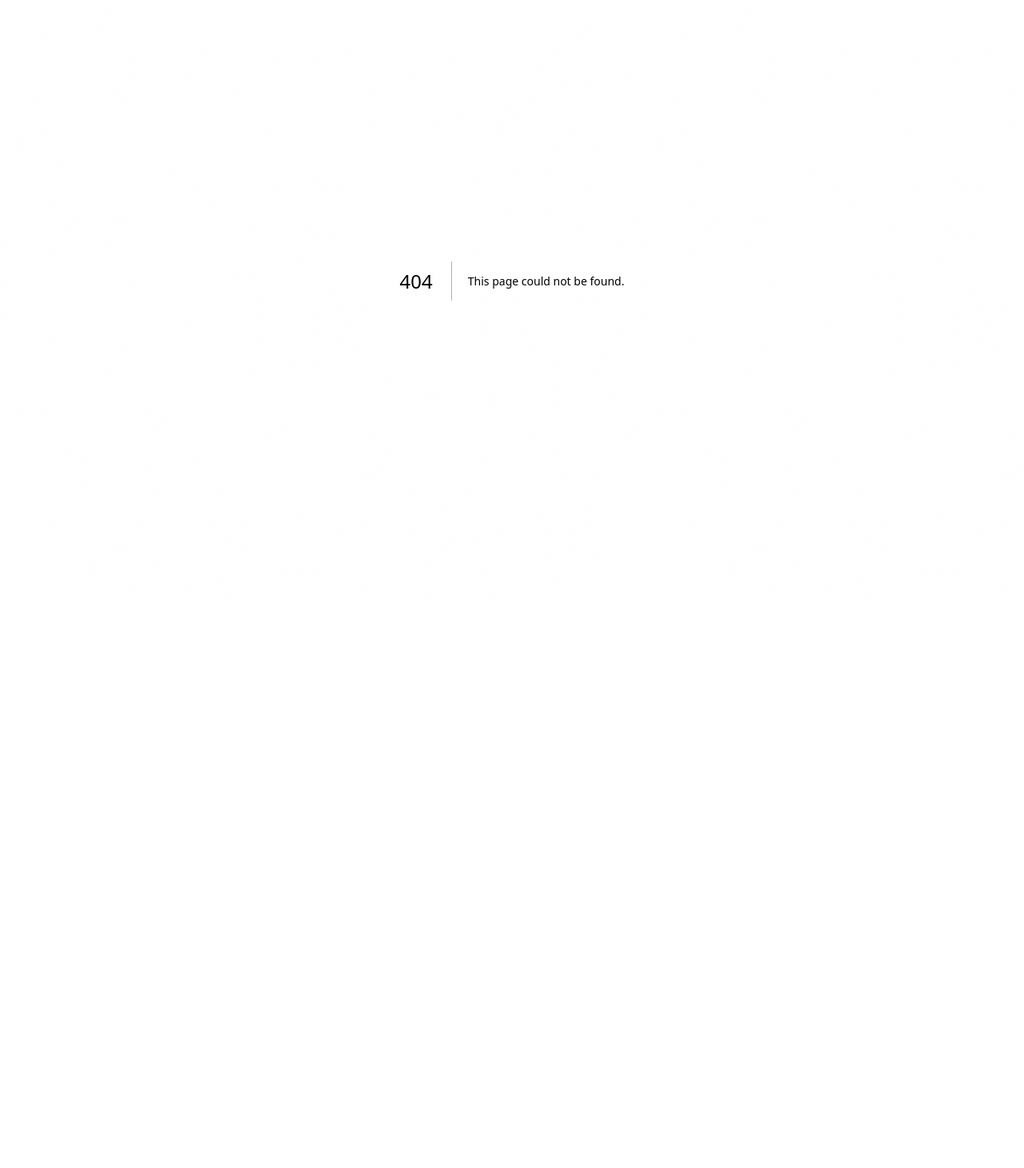
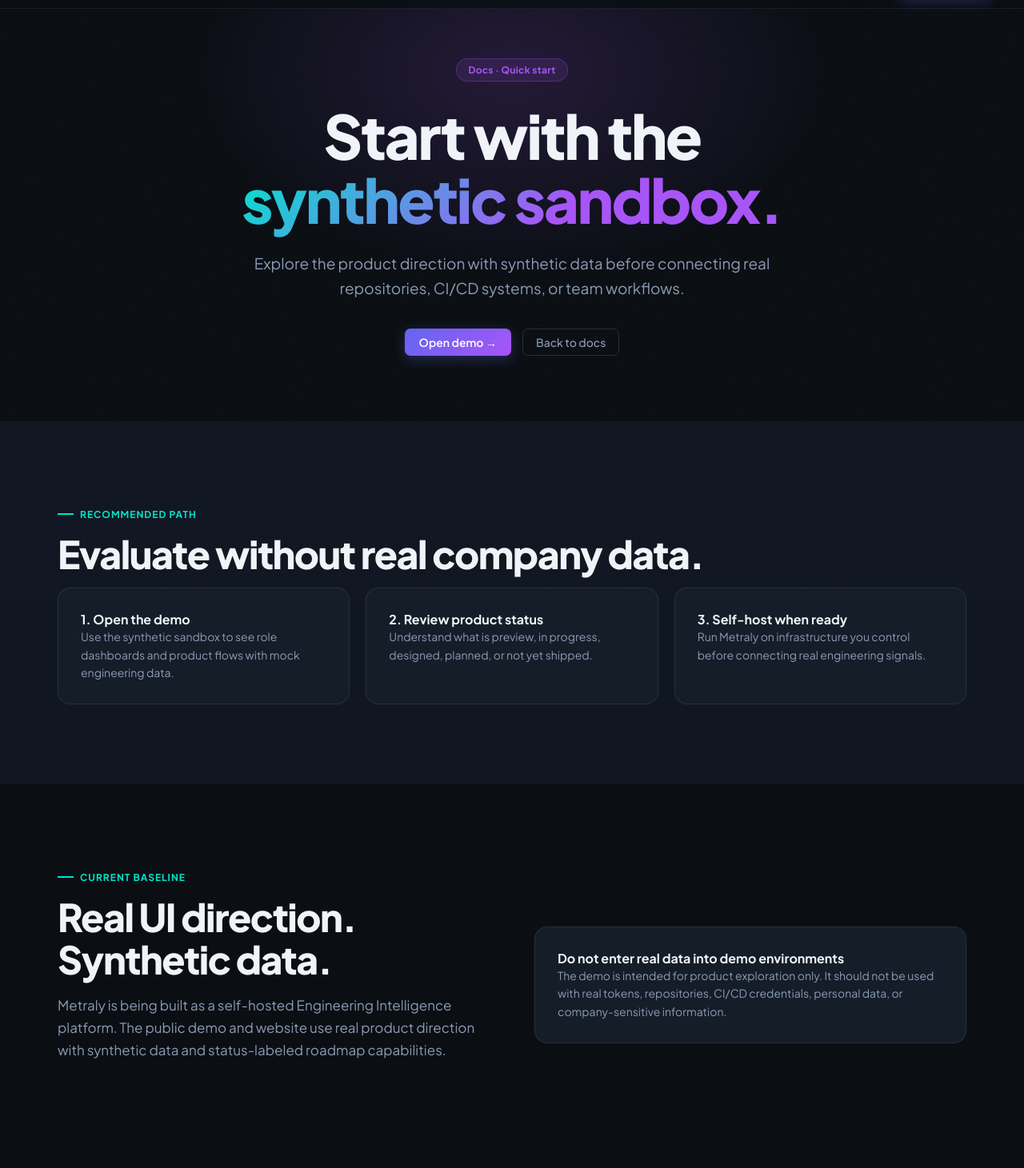
Before and after one commit to getmetraly/website, a Next.js app: page /docs/quick-start in a window 1280 px wide. Before the commit this address had no page. Shown: the part 49-1510 px from the top of the page at 80% size. Before the commit the page ends 800 px from the top, so only its background shows below. Built offline with nearby package versions, Linux system fonts and the light colour scheme.

Commit message:
feat(docs): add quick start page

```diff
--- /dev/null
+++ b/app/docs/quick-start/page.tsx
@@ -0,0 +1,53 @@
+import Link from "next/link";
+import { SiteShell } from "@/components/site-shell";
+import styles from "@/components/marketing/marketing.module.css";
+
+export const metadata = {
+  title: "Quick Start — Metraly Docs",
+  description: "Start exploring Metraly with the synthetic demo, source repository, and self-hosted deployment path.",
+};
+
+export default function QuickStartDocsPage() {
+  return (
+    <SiteShell>
+      <main className={styles.page}>
+        <section className={styles.hero}>
+          <div className={styles.heroGlow} />
+          <div className={styles.badge}>Docs · Quick start</div>
+          <h1 className={styles.heroTitle}>Start with the<br /><span className={styles.gradientText}>synthetic sandbox.</span></h1>
+          <p className={styles.heroSub}>Explore the product direction with synthetic data before connecting real repositories, CI/CD systems, or team workflows.</p>
+          <div className={styles.heroActions}>
+            <Link href="/demo" className="btn-primary">Open demo →</Link>
+            <Link href="/docs" className="btn-ghost btn-large">Back to docs</Link>
+          </div>
+        </section>
+
+        <section className={styles.surface}>
+          <div className={styles.section}>
+            <div className={styles.eyebrow}>Recommended path</div>
+            <h2 className={styles.title}>Evaluate without real company data.</h2>
+            <div className={styles.grid3}>
+              <div className={styles.card}><h3 className={styles.cardTitle}>1. Open the demo</h3><p className={styles.cardDesc}>Use the synthetic sandbox to see role dashboards and product flows with mock engineering data.</p></div>
+              <div className={styles.card}><h3 className={styles.cardTitle}>2. Review product status</h3><p className={styles.cardDesc}>Understand what is preview, in progress, designed, planned, or not yet shipped.</p></div>
+              <div className={styles.card}><h3 className={styles.cardTitle}>3. Self-host when ready</h3><p className={styles.cardDesc}>Run Metraly on infrastructure you control before connecting real engineering signals.</p></div>
+            </div>
+          </div>
+        </section>
+
+        <section>
+          <div className={`${styles.section} ${styles.split}`}>
+            <div>
+              <div className={styles.eyebrow}>Current baseline</div>
+              <h2 className={styles.title}>Real UI direction. Synthetic data.</h2>
+              <p className={styles.sub}>Metraly is being built as a self-hosted Engineering Intelligence platform. The public demo and website use real product direction with synthetic data and status-labeled roadmap capabilities.</p>
+            </div>
+            <div className={styles.card}>
+              <h3 className={styles.cardTitle}>Do not enter real data into demo environments</h3>
+              <p className={styles.cardDesc}>The demo is intended for product exploration only. It should not be used with real tokens, repositories, CI/CD credentials, personal data, or company-sensitive information.</p>
+            </div>
+          </div>
+        </section>
+      </main>
+    </SiteShell>
+  );
+}
```
